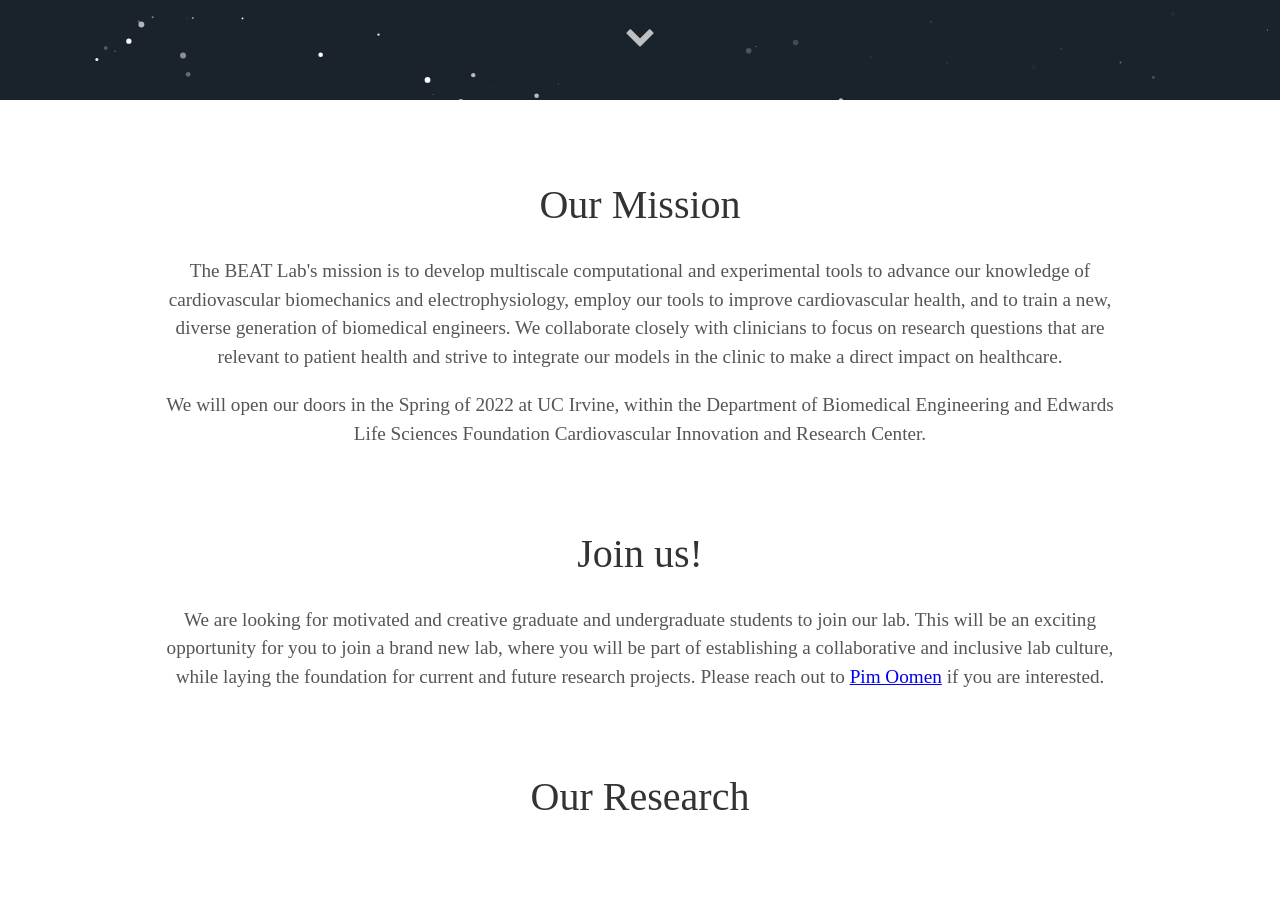
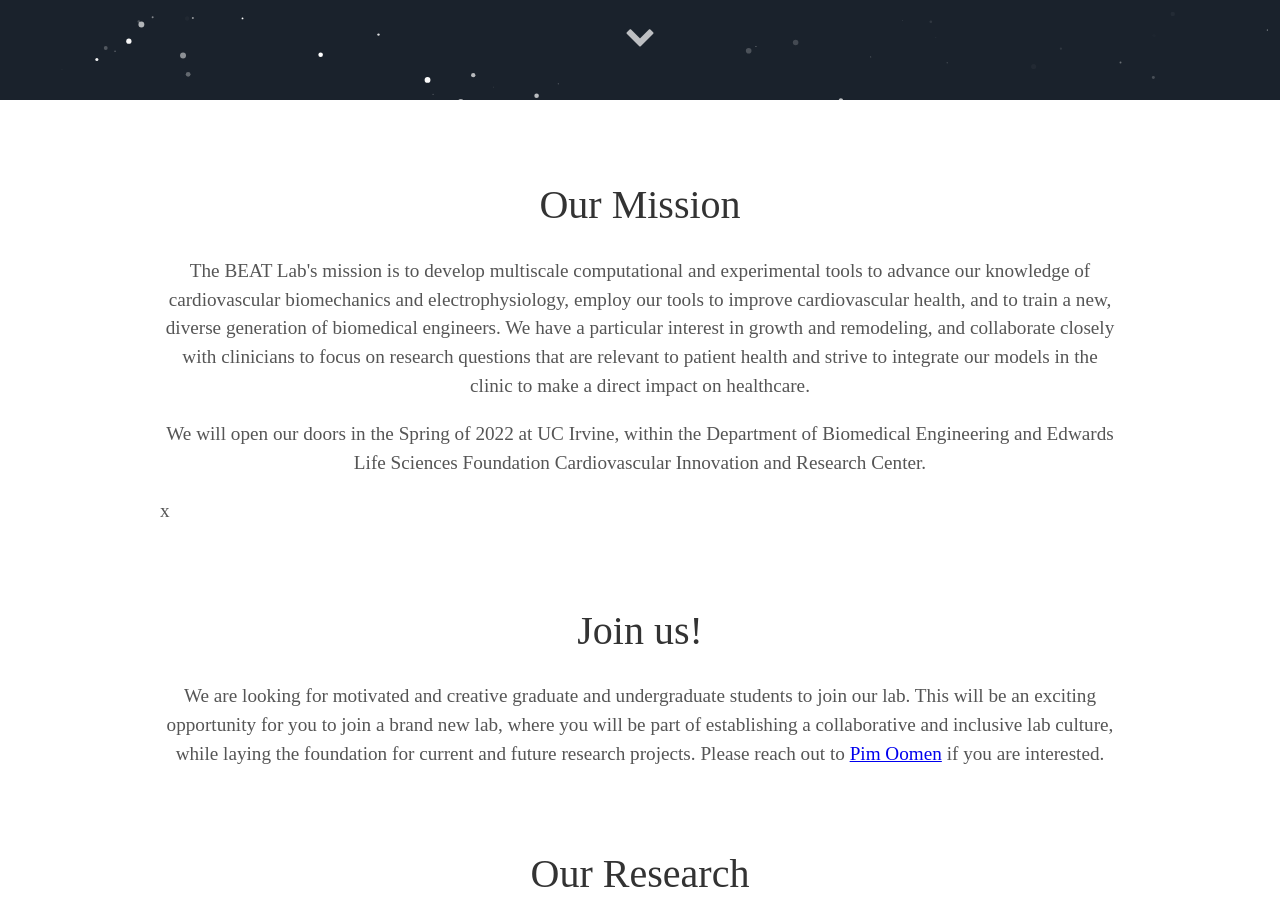
Before and after one commit to PimOomen/pimoomen.github.io, a Jekyll site: the page built from index.html, in a window 1280 px wide and 900 px high, scrolled down 800 px. Built offline with Jekyll 4.4.1, drawn with Linux system fonts in a browser that asks for light colours; some web fonts are replaced.

Commit message:
Mission update

```diff
--- a/_includes/about.html
+++ b/_includes/about.html
@@ -1,12 +1,12 @@
 <div class="user-details">
   <h1>Our Mission</h1>
   <p>
-  The BEAT Lab's mission is to develop multiscale computational and experimental tools to advance our knowledge of cardiovascular biomechanics and electrophysiology, employ our tools to improve cardiovascular health, and to train a new, diverse generation of biomedical engineers. We collaborate closely with clinicians to focus on research questions that are relevant to patient health and strive to integrate our models in the clinic to make a direct impact on healthcare.</p>
+  The BEAT Lab's mission is to develop multiscale computational and experimental tools to advance our knowledge of cardiovascular biomechanics and electrophysiology, employ our tools to improve cardiovascular health, and to train a new, diverse generation of biomedical engineers. We have a particular interest in growth and remodeling, and collaborate closely with clinicians to focus on research questions that are relevant to patient health and strive to integrate our models in the clinic to make a direct impact on healthcare.</p>
 
   <p>We will open our doors in the Spring of 2022 at UC Irvine, within the Department of Biomedical Engineering and Edwards Life Sciences Foundation Cardiovascular Innovation and Research Center.</p>
 </div>
 
-
+x
 <div class="user-details">
   <h1>Join us!</h1>
   <p>We are looking for motivated and creative graduate and undergraduate students to join our lab. This will be an exciting opportunity for you to join a brand new lab, where you will be part of establishing a collaborative and inclusive lab culture, while laying the foundation for current and future research projects. Please reach out to <a href="mailto:p.j.a.oomen@gmail.com">Pim Oomen</a> if you are interested.</p>
```
